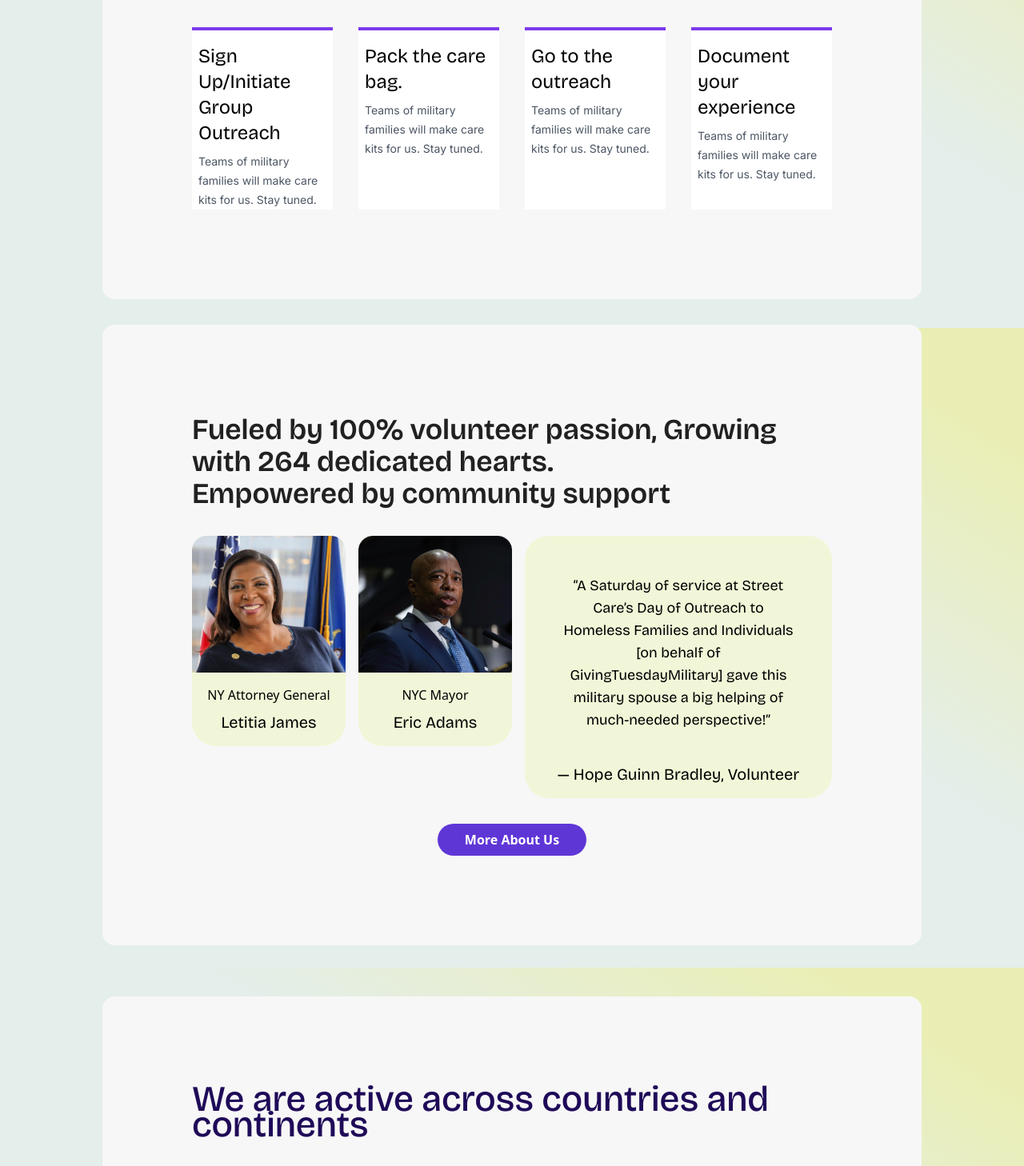
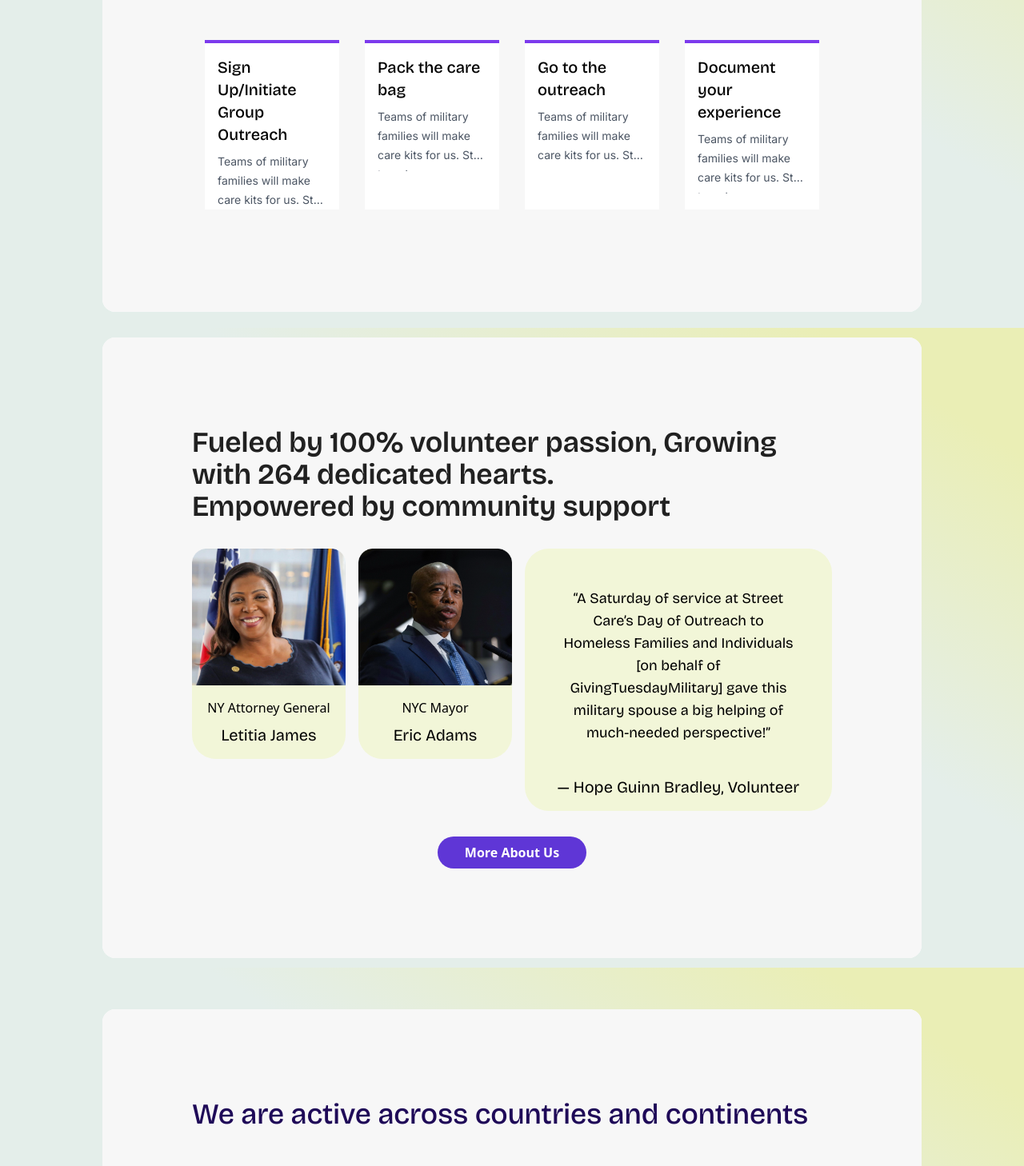
Before and after one commit to developerBME/street_care_webapp, a React (Create React App) app: page / in a window 1280 px wide. Shown: the part 3590-5048 px from the top of the page at 80% size. Built offline with nearby package versions, Linux system fonts and the light colour scheme.

Commit message:
Fixed the styling of HomePage

```diff
--- a/src/component/FAQs.js
+++ b/src/component/FAQs.js
@@ -33,7 +33,7 @@ export default function FAQs() {
             </p>
           </AccordionSummary>
           <AccordionDetails>
-            <p className="font-bricolage">
+            <p className="font-bricolage sm:text-2xl">
               At vero eos et accusamus et iusto odio dignissimos ducimus qui
               blanditiis praesentium voluptatum deleniti atque corrupti quos
               dolores et quas molestias excepturi sint occaecati cupiditate non
--- a/src/component/Map.js
+++ b/src/component/Map.js
@@ -3,9 +3,8 @@ import mapImage from "../images/map.png";
 
 const Map = () => {
   return (
-    // <div className="mx-auto max-w-8xl px-6 lg:px-8 p-20 bg-gray-100 rounded-lg h-[750px]">
     <div className="items-center justify-center px-4 py-8 lg:p-28 h-full w-full rounded-2xl bg-[#F7F7F7]">
-      <p className="font-bricolage font-medium text-2xl md:text-[45px] text-[#1F0A58] ">
+      <p className="font-bricolage font-medium lg:text-4xl text-2xl text-[#1F0A58]">
         We are active across countries and continents
       </p>
       <img src={mapImage} alt="map" className="w-full h-[550px] pt-8" />
--- a/src/component/News.js
+++ b/src/component/News.js
@@ -1,23 +1,22 @@
 const News = () => {
   return (
-    // <div className="mx-auto max-w-8xl px-6 sm:py-10 lg:px-8 p-20 bg-gray-100 rounded-lg h-[550px]">
-    <div className="items-center justify-center px-4 py-8 lg:p-28 h-full w-full rounded-2xl bg-[#F7F7F7]">
-      <p className="font-bricolage font-medium text-2xl md:text-[45px] text-[#1F0A58]">
+    <div className="items-center justify-center px-4 py-8 lg:p-32 h-full w-full rounded-2xl bg-[#F7F7F7]">
+      <p className="font-bricolage font-medium text-2xl md:text-[22px] text-[#1F0A58] -mt-4">
         News
       </p>
       <div className="grid grid-cols-1 gap-x-8 gap-y-8 mt-6 sm:pt-4 lg:mx-0 lg:max-w-none lg:grid-cols-3">
         <article
           key="123"
-          className="flex max-w-2xl flex-col items-start justify-between border-t-4 border-violet-600 bg-white"
+          className="flex max-w-2xl flex-col items-start justify-normal border-t-4 border-violet-600  bg-white h-fit"
         >
-          <h1 className="text-black text-xl py-4 px-2 font-bricolage">
+          <h1 className="text-black text-xl pt-4 pb-2 px-2 font-bricolage">
             Military Families event for Street Care on Giving Tuesday, 12/1!
           </h1>
-          <h3 className="text-black text-xs py-2 px-2 font-bricolage">
+          <h3 className="text-black text-xs py-1 px-2 font-bricolage">
             Published Sep 1, 2022
           </h3>
 
-          <p className="mt-5 line-clamp-4 text-sm leading-6 text-gray-600 px-2 font-inter">
+          <p className="mt-2 line-clamp-4 text-sm leading-6 text-gray-600 px-2 font-inter">
             Teams of military families will make care kits for us. Stay tuned.
           </p>
           <a className="mt-5 px-2 text-sm font-inter underline pb-2 cursor-pointer">
@@ -26,35 +25,35 @@ const News = () => {
         </article>
         <article
           key="123"
-          className="flex max-w-2xl flex-col items-start justify-between border-t-4 border-violet-600  bg-white"
+          className="flex max-w-2xl flex-col items-start justify-normal border-t-4 border-violet-600 bg-white h-fit"
         >
-          <h1 className="text-black text-xl py-4 px-2 font-bricolage">
+          <h1 className="text-black text-xl pt-4 pb-2 px-2 font-bricolage">
             Thank You to Maryland Team who helps Street Care Monthly!
           </h1>
-          <h3 className="text-black text-xs py-2 px-2 font-bricolage">
+          <h3 className="text-black text-xs py-1 px-2 font-bricolage">
             Published Jan 18, 2022
           </h3>
 
-          <p className="mt-5 line-clamp-4 text-sm leading-6 text-gray-600 px-2 font-inter">
+          <p className="mt-2 line-clamp-4 text-sm leading-6 text-gray-600 px-2 font-inter">
             Our Maryland Team is out on the streets in the greater Baltimore
             area monthly helping those homeless in need
           </p>
           <a className="mt-5 px-2 text-sm font-inter underline pb-2 cursor-pointer">
             Read More
           </a>
-        </article>{" "}
+        </article>
         <article
           key="123"
-          className="flex max-w-2xl flex-col items-start justify-between border-t-4 border-violet-600  bg-white"
+          className="flex max-w-2xl flex-col items-start justify-normal border-t-4 border-violet-600 bg-white h-fit"
         >
-          <h1 className="text-black text-xl py-4 px-2 font-bricolage">
+          <h1 className="text-black text-xl pt-4 pb-2 px-2 font-bricolage">
             Thank You to the United Methodist Church for Grant!
           </h1>
-          <h3 className="text-black text-xs py-2 px-2 font-bricolage">
+          <h3 className="text-black text-xs py-1 px-2 font-bricolage">
             Published Jan 18, 2022
           </h3>
 
-          <p className="mt-5 text-sm line-clamp-4 leading-6 text-gray-600 px-2 font-inter">
+          <p className="mt-2 text-sm line-clamp-4 leading-6 text-gray-600 px-2 font-inter">
             Thank You to the United Methodist church (Baltimore-Washington DC)
             for rewarding BME Maryland partners with a grant for SC
           </p>
@@ -63,7 +62,7 @@ const News = () => {
           </a>
         </article>
       </div>
-      <button className="bg-violet-600 rounded-full w-32 px-4 py-3 mt-10 text-white hover:bg-opacity-80 font-inter">
+      <button className="bg-violet-600 rounded-full w-32 px-4 py-3 mt-16 text-white hover:bg-opacity-80 font-inter">
         More News
       </button>
     </div>
--- a/src/component/Process.js
+++ b/src/component/Process.js
@@ -1,8 +1,7 @@
 const Process = () => {
   return (
-    // <div className="mx-auto max-w-8xl px-6 py-20 sm:py-10 lg:px-32 lg:py-24 bg-gray-100 rounded-lg h-[ful]">
-    <div className="items-center justify-center px-4 py-8 lg:p-28 h-full w-full rounded-2xl bg-[#F7F7F7] ">
-      <p className="font-bricolage font-medium text-[45px] text-[#1F0A58]">
+    <div className="items-center justify-center px-4 py-8 lg:p-32 h-full w-full rounded-2xl bg-[#F7F7F7] ">
+      <p className="font-bricolage font-medium md:text-[30px] text-[25px] lg:text-[45px] text-[#1F0A58]">
         What is the overall process?
       </p>
       <div className="grid grid-cols-1 gap-x-8 gap-y-8 mt-6 sm:pt-4 lg:mx-0 lg:max-w-none lg:grid-cols-4">
@@ -10,11 +9,11 @@ const Process = () => {
           key="1"
           className="flex max-w-2xl flex-col items-start justify-normal border-t-4 border-violet-600 bg-white"
         >
-          <h1 className="text-black text-2xl pt-4 px-2 font-bricolage">
+          <h1 className="text-black text-xl pt-4 px-4 font-bricolage font-medium">
             Sign Up/Initiate Group Outreach
           </h1>
 
-          <p className="mt-2 line-clamp-3 text-sm leading-6 text-gray-600 px-2 font-inter">
+          <p className="mt-2 line-clamp-3 text-sm leading-6 text-gray-600 px-4 font-inter">
             Teams of military families will make care kits for us. Stay tuned.
           </p>
         </article>
@@ -22,11 +21,11 @@ const Process = () => {
           key="2"
           className="flex max-w-2xl flex-col items-start justify-normal border-t-4 border-violet-600  bg-white"
         >
-          <h1 className="text-black text-2xl pt-4 px-2 font-bricolage">
-            Pack the care bag.
+          <h1 className="text-black text-xl pt-4 px-4 font-bricolage font-medium">
+            Pack the care bag
           </h1>
 
-          <p className="mt-2 line-clamp-3 text-sm leading-6 text-gray-600 px-2 pb-2 font-inter">
+          <p className="mt-2 line-clamp-3 text-sm leading-6 text-gray-600 px-4 pb-2 font-inter">
             Teams of military families will make care kits for us. Stay tuned.
           </p>
         </article>{" "}
@@ -34,11 +33,11 @@ const Process = () => {
           key="3"
           className="flex max-w-2xl flex-col items-start justify-normal border-t-4 border-violet-600  bg-white"
         >
-          <h1 className="text-black text-2xl pt-4 px-2 font-bricolage">
+          <h1 className="text-black text-xl pt-4 px-4 font-bricolage font-medium">
             Go to the outreach
           </h1>
 
-          <p className="mt-2 line-clamp-3 text-sm leading-6 text-gray-600 px-2 font-inter">
+          <p className="mt-2 line-clamp-3 text-sm leading-6 text-gray-600 px-4 font-inter">
             Teams of military families will make care kits for us. Stay tuned.
           </p>
         </article>
@@ -46,11 +45,11 @@ const Process = () => {
           key="4"
           className="flex max-w-2xl flex-col items-start justify-normal border-t-4 border-violet-600 bg-white"
         >
-          <h1 className="text-black text-2xl pt-4 px-2 font-bricolage">
+          <h1 className="text-black text-xl pt-4 px-4 font-bricolage font-medium">
             Document your experience
           </h1>
 
-          <p className="mt-2 line-clamp-3 text-sm leading-6 text-gray-600 px-2 pb-2 font-inter">
+          <p className="mt-2 line-clamp-3 text-sm leading-6 text-gray-600 px-4 pb-2 font-inter">
             Teams of military families will make care kits for us. Stay tuned.
           </p>
         </article>
```
